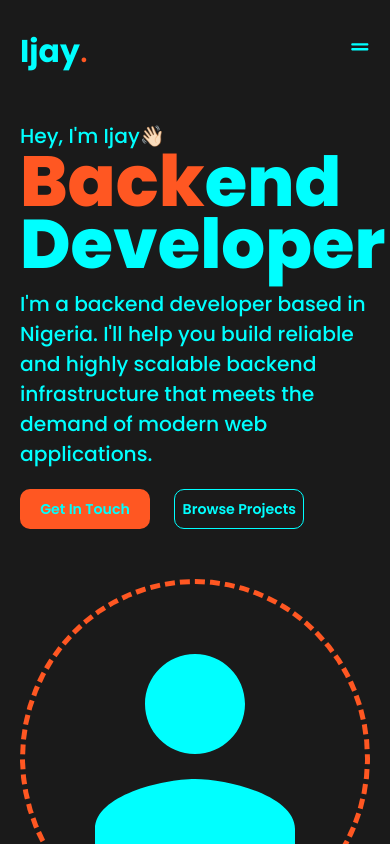
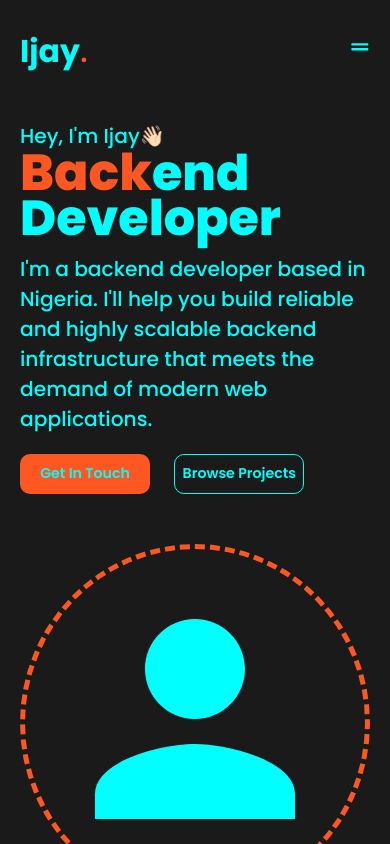
Before and after one commit to ataisi-nathan/ijay, a React (Vite) app: page / in a window 390 px wide. Shown: the top 844 px of the page. Built offline with nearby package versions, Linux system fonts and the light colour scheme.

Commit message:
Resized the hero text

```diff
--- a/src/index.css
+++ b/src/index.css
@@ -315,7 +315,7 @@ footer .footer-container {
         list-style: none;
     }
     .hero h2 {
-        font-size: 3.5em;
+        font-size: 2.5em;
     }
     .projects .container {
         display: flex;
```
